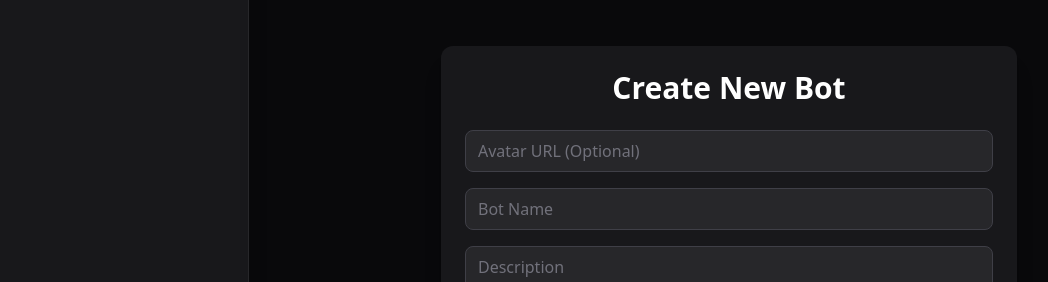
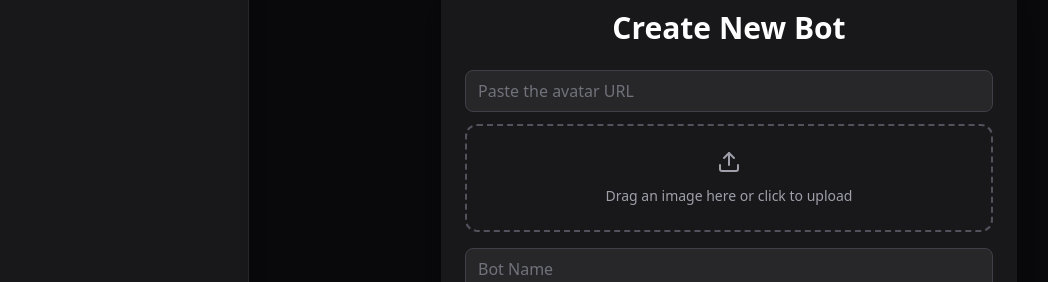
Before and after one commit to CT02k/forgeai, a Next.js app: page /create in a window 1280 px wide. Shown: the part 128-410 px from the top of the page, without its empty margins (39-1087 px from the left). Built offline with nearby package versions, Linux system fonts and the light colour scheme; no server answers.

Commit message:
feat(create-bot): better avatar upload, with cloudflare r2

```diff
--- /dev/null
+++ b/app/api/upload/route.ts
@@ -0,0 +1,42 @@
+import { NextResponse } from "next/server";
+import { PutObjectCommand } from "@aws-sdk/client-s3";
+import { r2 } from "@/app/lib/r2";
+
+export async function POST(req: Request) {
+  try {
+    const formData = await req.formData();
+
+    const file = formData.get("file") as File;
+
+    if (!file) {
+      return NextResponse.json(
+        { error: "Arquivo não enviado" },
+        { status: 400 },
+      );
+    }
+
+    const buffer = Buffer.from(await file.arrayBuffer());
+    const fileName = `${crypto.randomUUID()}-${file.name}`;
+
+    await r2.send(
+      new PutObjectCommand({
+        Bucket: process.env.R2_BUCKET_NAME!,
+        Key: fileName,
+        Body: buffer,
+        ContentType: file.type,
+      }),
+    );
+
+    const publicUrl = `${process.env.R2_PUBLIC_URL}/${fileName}`;
+
+    return NextResponse.json({
+      url: publicUrl,
+      fileName,
+    });
+
+    // eslint-disable-next-line @typescript-eslint/no-explicit-any
+  } catch (e: any) {
+    console.error(e);
+    return NextResponse.json({ error: e.message }, { status: 500 });
+  }
+}
--- /dev/null
+++ b/app/create/components/UploadAvatar.tsx
@@ -0,0 +1,114 @@
+"use client";
+import { useState, DragEvent } from "react";
+import Image from "next/image";
+import { Upload, Loader2 } from "lucide-react";
+
+export default function UploadAvatar({
+  onChange,
+}: {
+  onChange: (url: string) => void;
+}) {
+  const [loading, setLoading] = useState(false);
+  const [preview, setPreview] = useState("");
+  const [isDragging, setIsDragging] = useState(false);
+
+  async function uploadFile(file: File) {
+    setLoading(true);
+
+    const fd = new FormData();
+    fd.append("file", file);
+
+    const res = await fetch("/api/upload", {
+      method: "POST",
+      body: fd,
+    });
+
+    const data = await res.json();
+    setLoading(false);
+    setIsDragging(false);
+
+    if (data?.url) {
+      setPreview(data.url);
+      onChange(data.url);
+    }
+  }
+
+  function handleFileInput(e: React.ChangeEvent<HTMLInputElement>) {
+    const file = e.target.files?.[0];
+    if (file) uploadFile(file);
+  }
+
+  function handleDrop(e: DragEvent<HTMLDivElement>) {
+    e.preventDefault();
+    setIsDragging(false);
+
+    const file = e.dataTransfer.files?.[0];
+    if (file) uploadFile(file);
+  }
+
+  return (
+    <div className="flex flex-col gap-3">
+      {preview && (
+        <div className="relative w-24 h-24 rounded-lg overflow-hidden border border-zinc-700">
+          <Image
+            src={preview}
+            alt="Preview"
+            className="object-cover w-full h-full"
+            width={256}
+            height={256}
+          />
+        </div>
+      )}
+      <div className="flex flex-col gap-1">
+        <input
+          type="url"
+          placeholder="Paste the avatar URL"
+          className="border border-zinc-700 bg-zinc-800 rounded-lg px-3 py-2 placeholder:text-zinc-500 outline-none transition focus:border-primary"
+          onChange={(e) => {
+            const url = e.target.value;
+            setPreview(url);
+            onChange(url);
+          }}
+        />
+      </div>
+
+      <div
+        className={`
+          border-2 border-dashed rounded-xl p-6 transition cursor-pointer
+          ${loading ? "opacity-50" : ""}
+          ${isDragging ? "border-yellow-500 bg-zinc-800/50" : "border-zinc-600 hover:border-primary"}
+        `}
+        onDragEnter={(e) => {
+          e.preventDefault();
+          setIsDragging(true);
+        }}
+        onDragOver={(e) => e.preventDefault()}
+        onDragLeave={() => setIsDragging(false)}
+        onDrop={handleDrop}
+      >
+        <label className="flex flex-col items-center gap-3 text-center cursor-pointer">
+          {loading ? (
+            <Loader2 className="size-6 animate-spin text-zinc-400" />
+          ) : (
+            <Upload
+              className={`size-6 transition ${
+                isDragging ? "text-yellow-400" : "text-zinc-400"
+              }`}
+            />
+          )}
+
+          <span className="text-sm text-zinc-400">
+            Drag an image here or click to upload
+          </span>
+
+          <input
+            type="file"
+            accept="image/*"
+            className="hidden"
+            onChange={handleFileInput}
+          />
+        </label>
+      </div>
+    </div>
+  );
+}
--- a/app/create/page.tsx
+++ b/app/create/page.tsx
@@ -5,9 +5,12 @@ import { Bot } from "../types";
 import Image from "next/image";
 import { Trash } from "lucide-react";
 import Link from "next/link";
+import UploadAvatar from "./components/UploadAvatar";
 
 export default function CreateBotPage() {
   const [bots, setBots] = useState<Bot[]>([]);
+  const [avatarUrl, setAvatarUrl] = useState("");
+
   const router = useRouter();
 
   async function loadBots() {
@@ -117,12 +120,9 @@ export default function CreateBotPage() {
               form.reset();
             }}
           >
-            <input
-              className="border border-zinc-700 bg-zinc-800 rounded-lg px-3 py-2 placeholder:text-zinc-500 outline-none transition focus:border-primary"
-              type="text"
-              name="avatar"
-              placeholder="Avatar URL (Optional)"
-            />
+            <UploadAvatar onChange={setAvatarUrl} />
+
+            <input type="hidden" name="avatar" value={avatarUrl} />
 
             <input
               required
--- /dev/null
+++ b/app/lib/r2.ts
@@ -0,0 +1,10 @@
+import { S3Client } from "@aws-sdk/client-s3";
+
+export const r2 = new S3Client({
+  region: "auto",
+  endpoint: `https://${process.env.R2_ACCOUNT_ID}${process.env.R2_EU === "true" && ".eu"}.r2.cloudflarestorage.com`,
+  credentials: {
+    accessKeyId: process.env.R2_ACCESS_KEY_ID!,
+    secretAccessKey: process.env.R2_SECRET_ACCESS_KEY!,
+  },
+});
--- a/package.json
+++ b/package.json
@@ -10,6 +10,7 @@
     "format": "prettier --write ."
   },
   "dependencies": {
+    "@aws-sdk/client-s3": "^3.936.0",
     "@prisma/client": "^6.19.0",
     "argon2": "^0.44.0",
     "jsonwebtoken": "^9.0.2",
```
Also changed, not shown: 2 other files (tests, documents, lock files or other folders).
